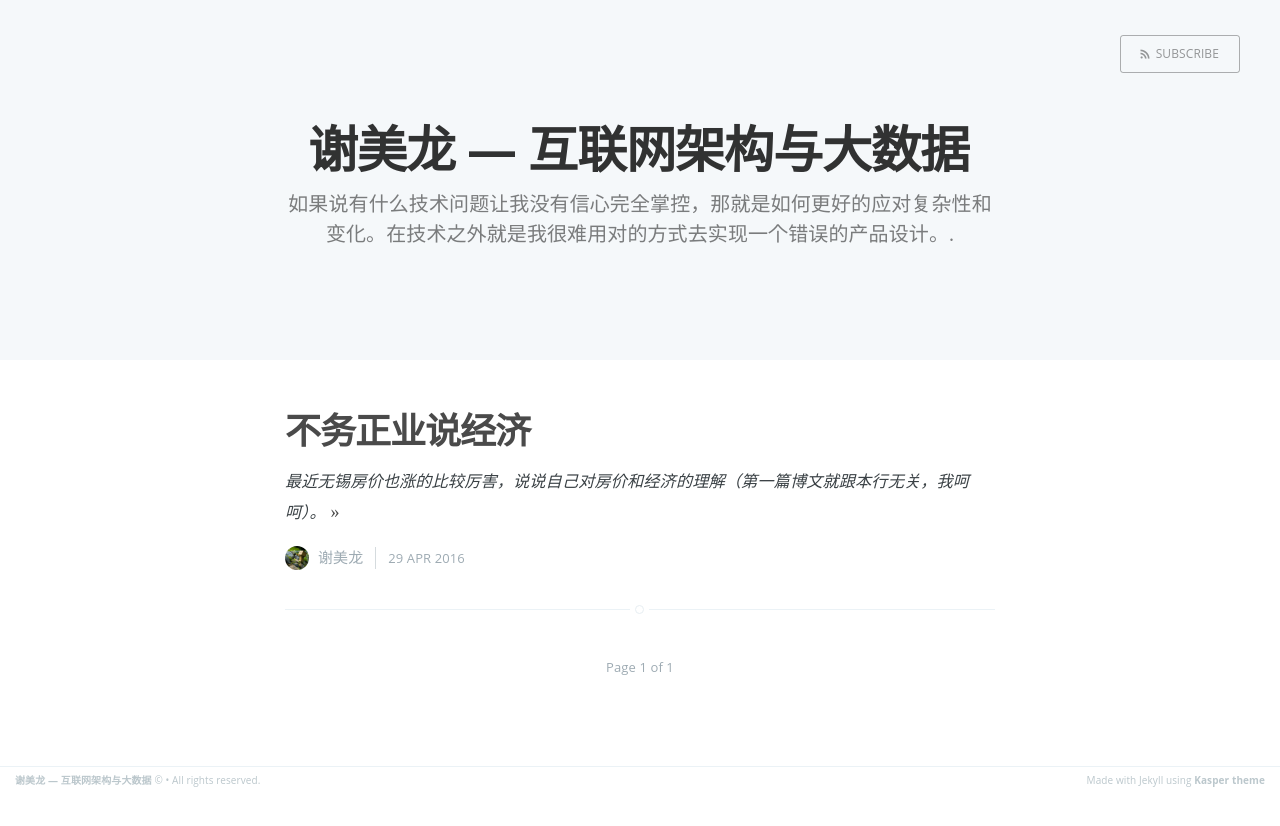
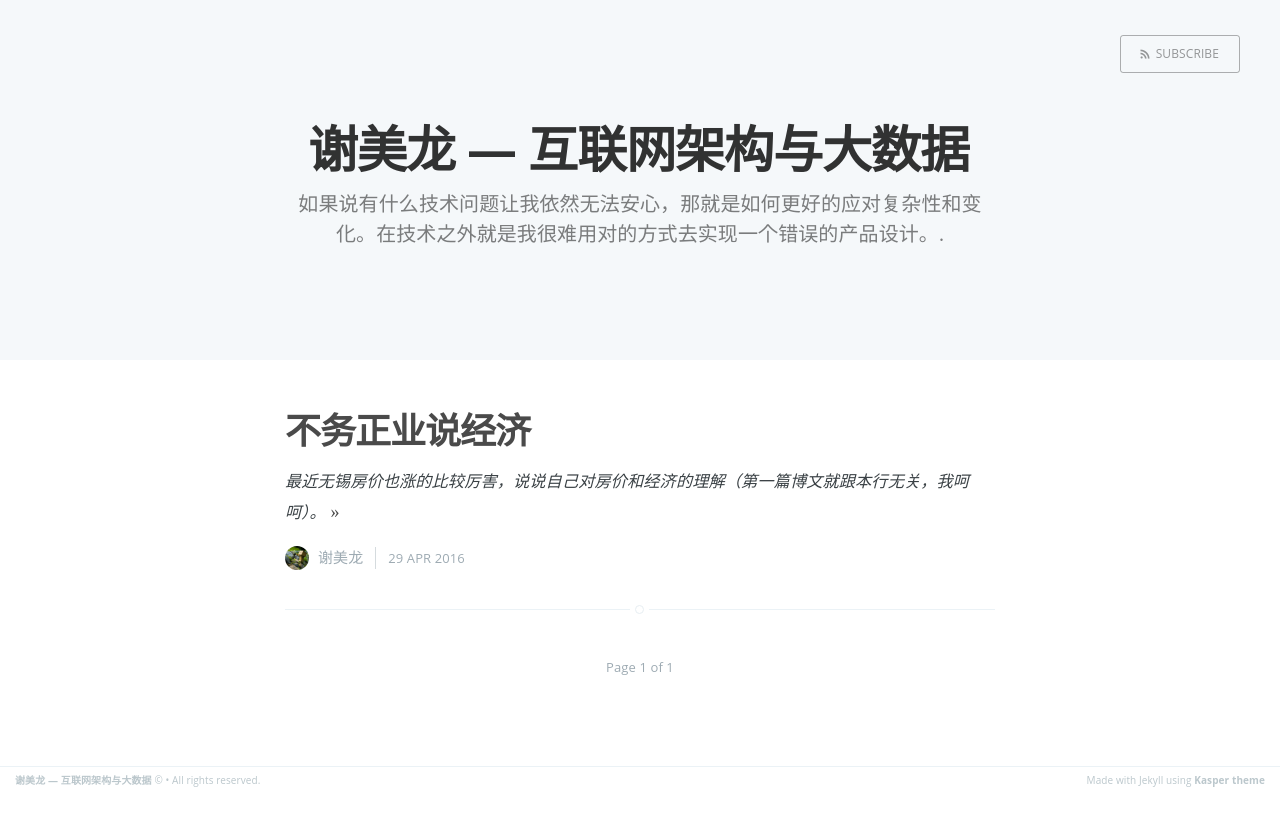
Before and after one commit to xiemeilong/xiemeilong.github.io, a Jekyll site: the page built from index.html, in a window 1280 px wide. Shown: the top 826 px of the page. Built offline with Jekyll 4.4.1, drawn with Linux system fonts in a browser that asks for light colours; the list of posts is cut into pages by our own code.

Commit message:
Update _config.yml

```diff
--- a/_config.yml
+++ b/_config.yml
@@ -1,5 +1,5 @@
 name: 谢美龙 — 互联网架构与大数据
-description: 如果说有什么技术问题让我没有信心完全掌控，那就是如何更好的应对复杂性和变化。在技术之外就是我很难用对的方式去实现一个错误的产品设计。
+description: 如果说有什么技术问题让我依然无法安心，那就是如何更好的应对复杂性和变化。在技术之外就是我很难用对的方式去实现一个错误的产品设计。
 meta_description: "互联网架构 大数据 Java 架构师 领域驱动设计 微服务 敏捷开发"
 
 markdown: kramdown
```
